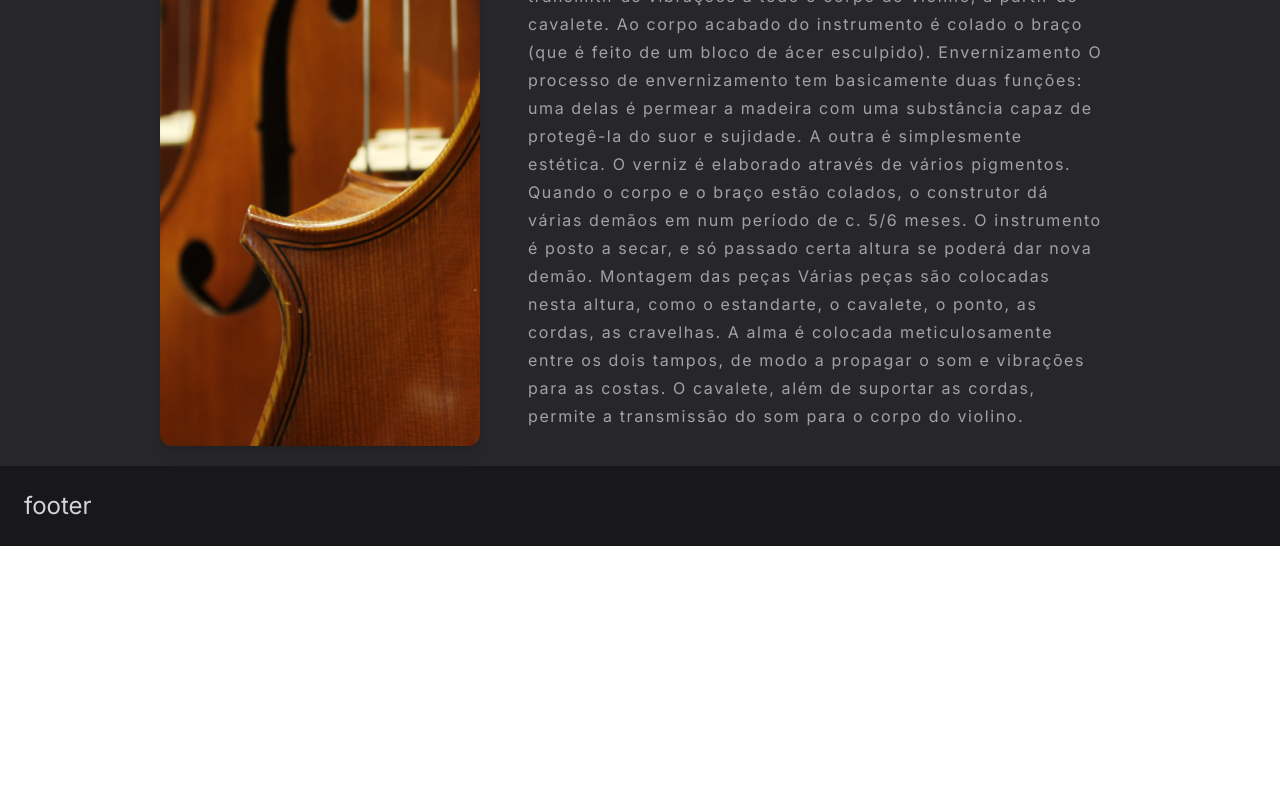
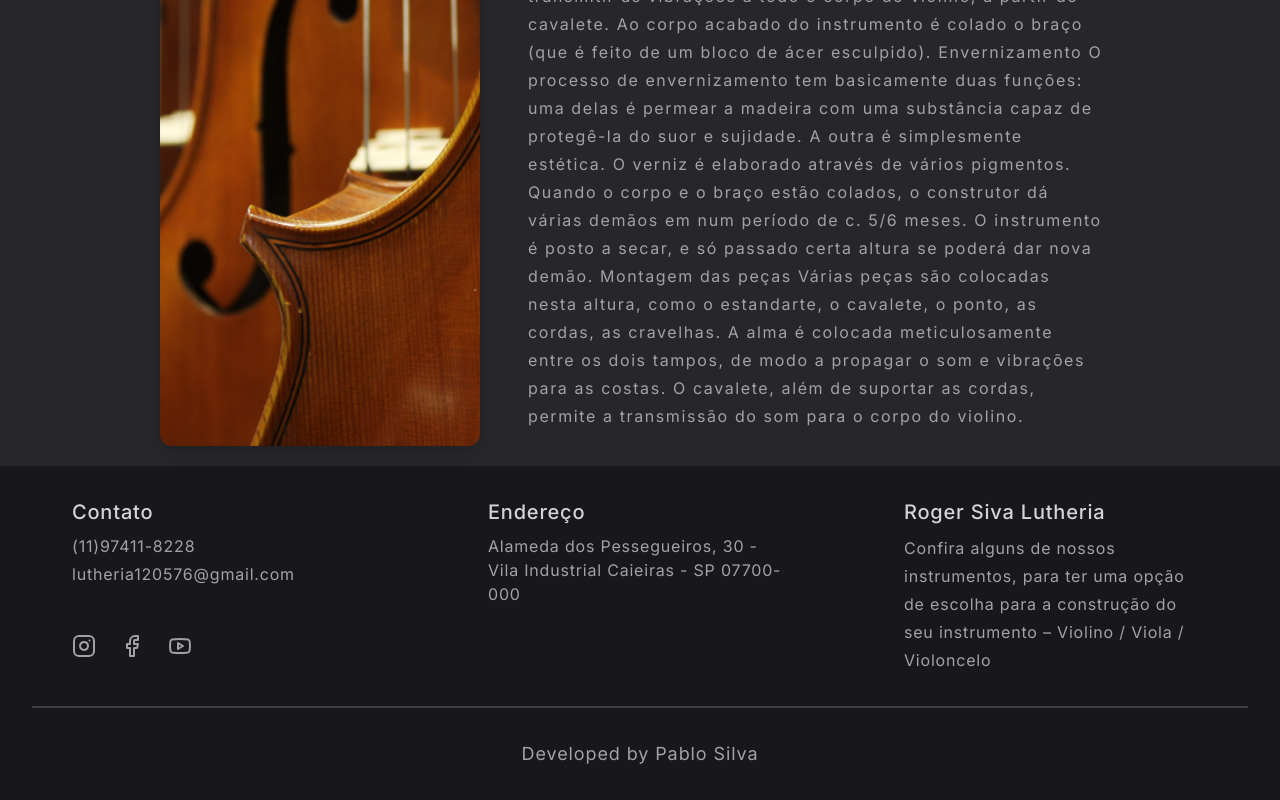
Before and after one commit to PabloJesusdaSilva/Lutheria, a Next.js app: page /works in a window 1280 px wide. Shown: the part 2262-3062 px from the top of the page. Before the commit the page ends 2808 px from the top, so only its background shows below. Built offline with nearby package versions, Linux system fonts and the light colour scheme.

Commit message:
:feat: creating design footer

```diff
--- a/src/app/partials/Footer.tsx
+++ b/src/app/partials/Footer.tsx
@@ -1,9 +1,54 @@
+import {
+   InstagramIcon,
+   FacebookIcon,
+   YoutubeIcon
+} from 'lucide-react';
+
 const Footer = () => {
    return(
-      <footer className='w-full p-6 bg-zinc-900'>
-         <h4 className='text-2xl text-zinc-300'>
-            footer
-         </h4>
+      <footer className='w-full p-8 bg-zinc-900'>
+         <div className='flex justify-around w-full space-x-8 pb-8 border-b-2 border-zinc-700'>
+            <article className='w-1/4 tracking-wider text-zinc-400'>
+               <h2 className='mb-2 text-xl text-zinc-300 font-medium'>
+                  Contato
+               </h2>
+
+               <p className='mb-1'>(11)97411-8228</p>
+               <p>lutheria120576@gmail.com</p>
+
+               <div className='flex mt-12 space-x-6'>
+                  <InstagramIcon className='cursor-pointer' />
+                  <FacebookIcon className='cursor-pointer' />
+                  <YoutubeIcon className='cursor-pointer' />
+               </div>
+            </article>
+
+            <article className='w-1/4 tracking-wider text-zinc-400'>
+               <h2 className='mb-2 text-xl text-zinc-300 font-medium'>
+                  Endereço
+               </h2>
+
+               <p>
+                  Alameda dos Pessegueiros, 30 - Vila Industrial Caieiras - SP 07700-000
+               </p>
+            </article>
+
+            <article className='w-1/4 tracking-wider text-zinc-400'>
+               <h2 className='mb-2 text-xl text-zinc-300 font-medium'>
+                  Roger Siva Lutheria
+               </h2>
+
+               <p className='leading-7'>
+                  Confira alguns de nossos instrumentos, para ter uma opção de escolha para a construção do seu instrumento – Violino / Viola / Violoncelo
+               </p>
+            </article>
+         </div>
+
+         <div className='w-full flex justify-center pt-8'>
+            <h2 className='text-lg text-zinc-400 tracking-wider'>
+               Developed by Pablo Silva
+            </h2>
+         </div>
       </footer>
    );
 }
```
